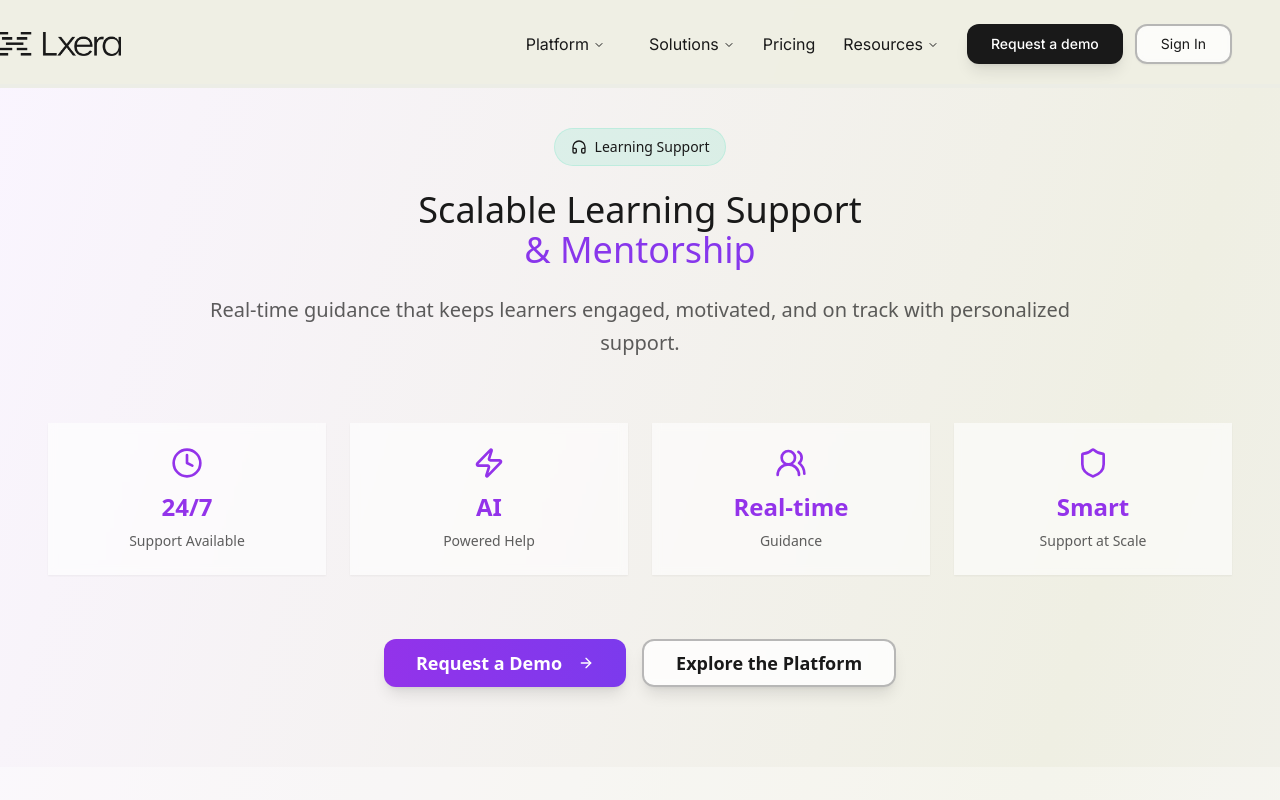
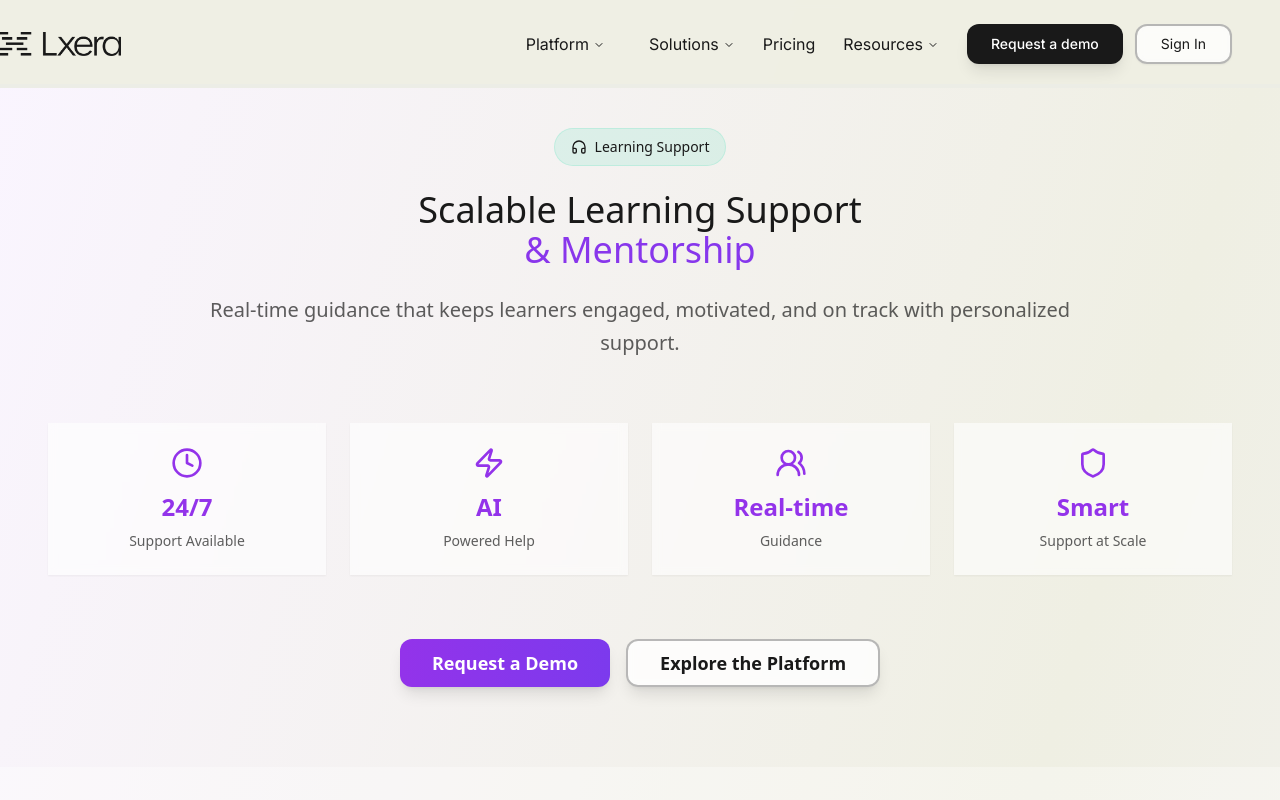
Before and after one commit to kkarakas-lxera/lxera-vision-platform, a React (Vite) app: page /solutions/scalable-learning-support-mentorship in a window 1280 px wide. Shown: the top 800 px of the page. Built offline with nearby package versions, Linux system fonts and the light colour scheme.

Commit message:
Enhance CTA and remove hover effects
Consistently style the CTA buttons and remove hover effects on the Scalable Learning Support & Mentorship page.

```diff
--- a/src/pages/solutions/ScalableLearningSupport.tsx
+++ b/src/pages/solutions/ScalableLearningSupport.tsx
@@ -1,4 +1,3 @@
-
 import { Button } from "@/components/ui/button";
 import { Card, CardContent, CardDescription, CardHeader, CardTitle } from "@/components/ui/card";
 import { Badge } from "@/components/ui/badge";
@@ -120,7 +119,6 @@ const ScalableLearningSupport = () => {
               className="bg-gradient-to-r from-purple-600 to-violet-600 text-white hover:shadow-lg transition-all duration-300 px-8 py-4 text-lg font-semibold rounded-xl"
             >
               Request a Demo
-              <ArrowRight className="w-5 h-5 ml-2" />
             </Button>
             <Button
               variant="outline"
@@ -264,7 +262,6 @@ const ScalableLearningSupport = () => {
                 className="bg-white text-purple-600 hover:bg-gray-50 hover:shadow-lg transition-all duration-300 px-8 py-4 text-lg font-semibold rounded-xl"
               >
                 Talk to an Expert
-                <ArrowRight className="w-5 h-5 ml-2" />
               </Button>
               <Button
                 size="lg"
```
